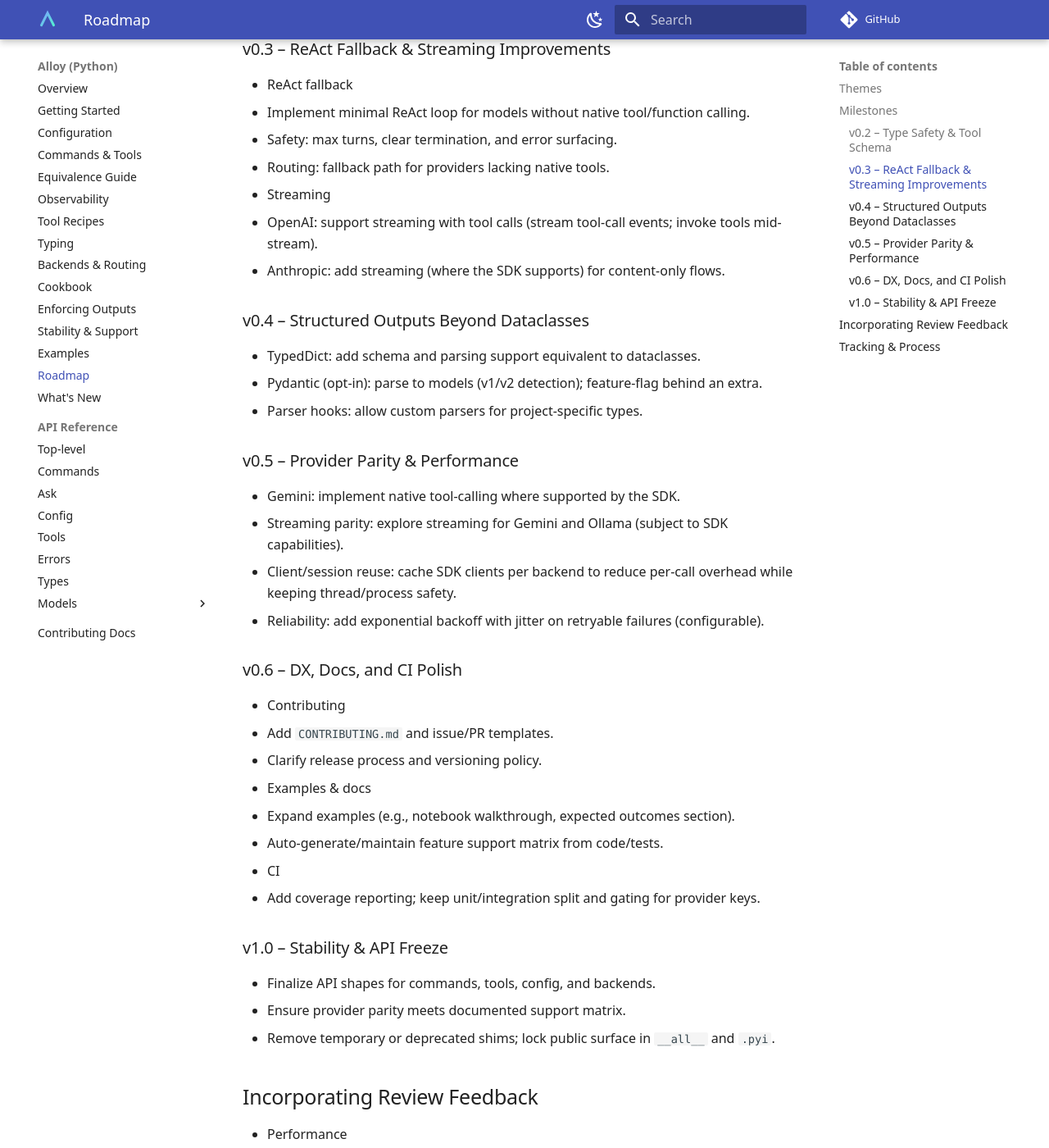
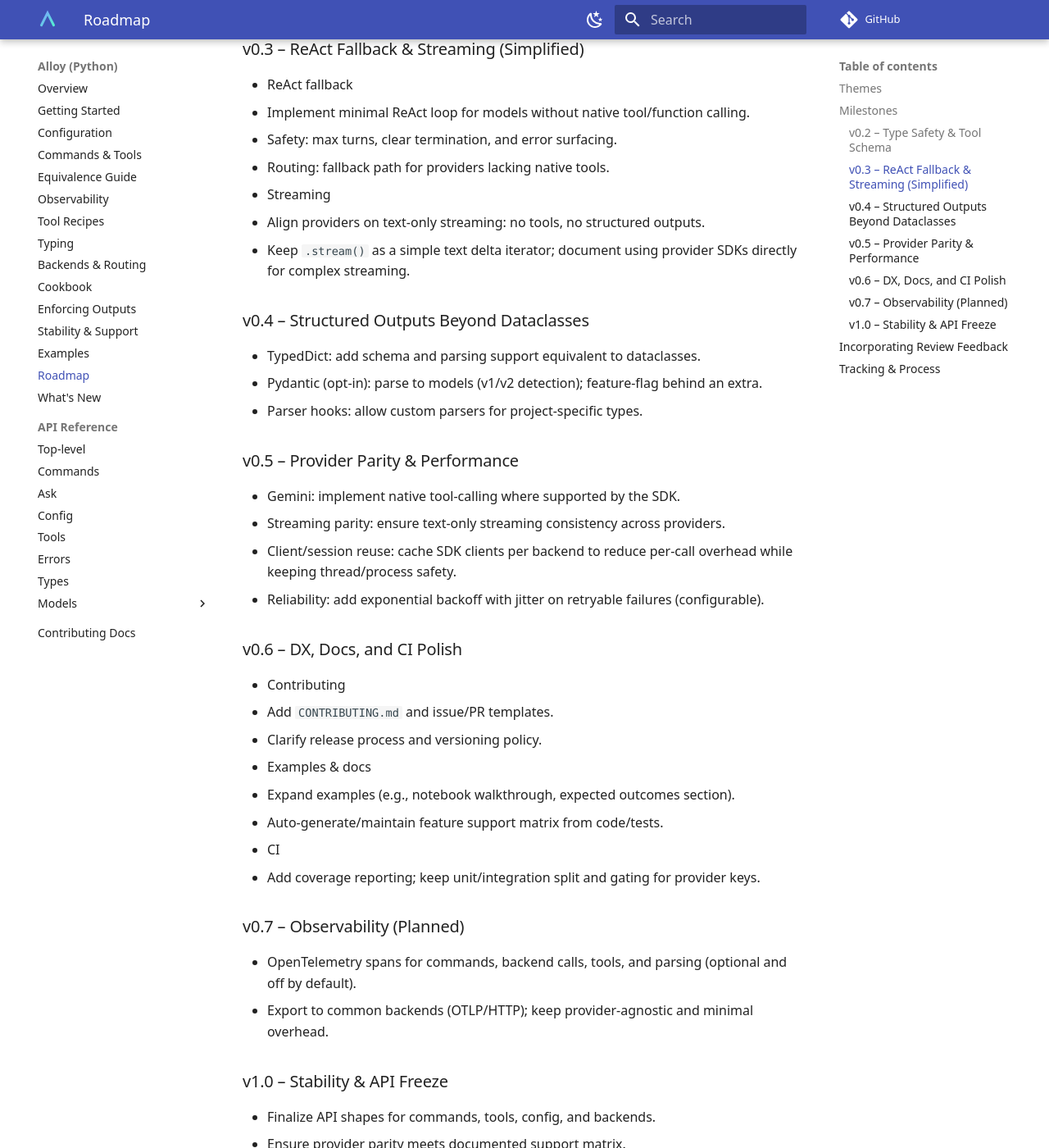
Before and after one commit to lydakis/alloy, an MkDocs documentation site: the page built from docs/roadmap.md, in a window 1280 px wide and 1400 px high, scrolled down 1204 px. Shown: the whole window at 82% size. Built offline with MkDocs 1.6.1 and Material for MkDocs 9.7.7, drawn with Linux system fonts in a browser that asks for light colours; comment, search, counter and statistics services are not loaded.

Commit message:
Docs: roadmap — align streaming policy to text-only across providers; add Observability (OTel) as planned

```diff
--- a/docs/roadmap.md
+++ b/docs/roadmap.md
@@ -30,15 +30,15 @@ This page outlines the planned work for Alloy. It captures themes and release-si
 - Docs
   - Document stub behavior and how `.stream()`/`.async_()` type as part of the decorated command object.
 
-### v0.3 – ReAct Fallback & Streaming Improvements
+### v0.3 – ReAct Fallback & Streaming (Simplified)
 
 - ReAct fallback
   - Implement minimal ReAct loop for models without native tool/function calling.
   - Safety: max turns, clear termination, and error surfacing.
   - Routing: fallback path for providers lacking native tools.
 - Streaming
-  - OpenAI: support streaming with tool calls (stream tool-call events; invoke tools mid-stream).
-  - Anthropic: add streaming (where the SDK supports) for content-only flows.
+  - Align providers on text-only streaming: no tools, no structured outputs.
+  - Keep `.stream()` as a simple text delta iterator; document using provider SDKs directly for complex streaming.
 
 ### v0.4 – Structured Outputs Beyond Dataclasses
 
@@ -49,7 +49,7 @@ This page outlines the planned work for Alloy. It captures themes and release-si
 ### v0.5 – Provider Parity & Performance
 
 - Gemini: implement native tool-calling where supported by the SDK.
-- Streaming parity: explore streaming for Gemini and Ollama (subject to SDK capabilities).
+- Streaming parity: ensure text-only streaming consistency across providers.
 - Client/session reuse: cache SDK clients per backend to reduce per-call overhead while keeping thread/process safety.
 - Reliability: add exponential backoff with jitter on retryable failures (configurable).
 
@@ -63,6 +63,11 @@ This page outlines the planned work for Alloy. It captures themes and release-si
   - Auto-generate/maintain feature support matrix from code/tests.
 - CI
   - Add coverage reporting; keep unit/integration split and gating for provider keys.
+
+### v0.7 – Observability (Planned)
+
+- OpenTelemetry spans for commands, backend calls, tools, and parsing (optional and off by default).
+- Export to common backends (OTLP/HTTP); keep provider-agnostic and minimal overhead.
 
 ### v1.0 – Stability & API Freeze
 
```
